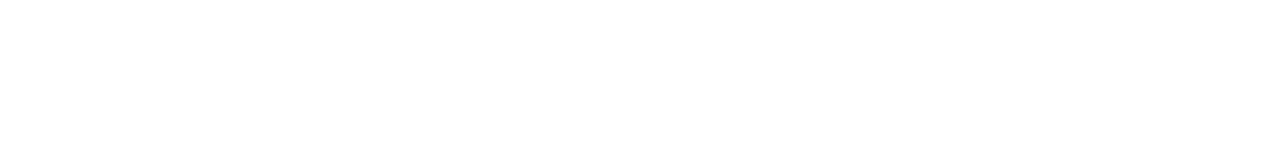
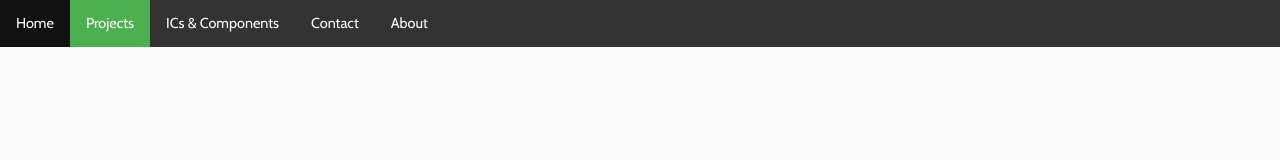
Before and after one commit to Carleton-CSS/CSS, a plain HTML site: page projects/index.html in a window 1280 px wide. Drawn offline with nearby package versions, Linux system fonts and the light colour scheme; a web font is replaced by a local one.

Commit message:
small fixes

```diff
--- a/projects/index.html
+++ b/projects/index.html
@@ -0,0 +1,16 @@
+<!DOCTYPE html>
+<html>
+<head>
+  <link rel="stylesheet" type="text/css" href='../formatting/adapted-styles.css'>
+</head>
+<body>
+<ul>
+  <li><a title='Home Page'href="../">Home</a></li>
+  <li><a class="active" title='Current Page'>Projects</a></li>
+  <li><a title='ICs & Components Page'href="./database">ICs & Components</a></li>
+  <li><a title='Contact Information Page'href="../contact">Contact</a></li>
+  <li><a title='About Us Page'href="../about">About</a></li>
+</ul>
+
+</body>
+</html>
```
Also changed, not shown: contact.html (+1 -1 lines).
